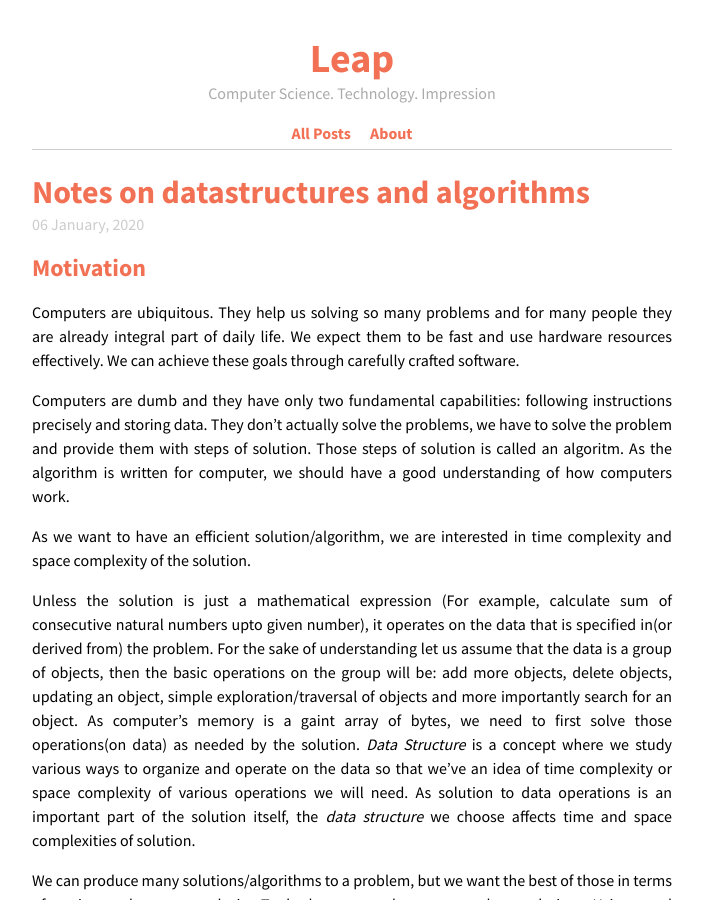
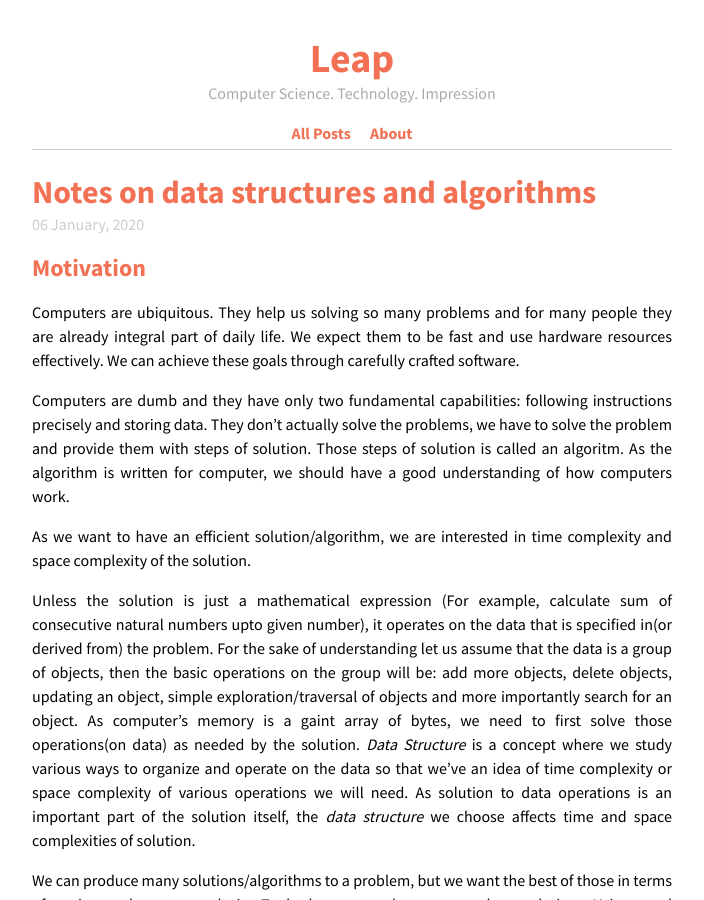
Before and after one commit to nsaikiran/impression, a Jekyll site: the page built from _posts/2020-01-06-notes-on-datastructures-and-algorithms.md, in a window 1280 px wide and 900 px high. Shown: the whole window, without its empty margins (288-992 px from the left). Built offline with Jekyll 4.4.1, drawn with Linux system fonts in a browser that asks for light colours; comment, search, counter and statistics services are not loaded.

Commit message:
Fix typo

```diff
--- a/_posts/2020-01-06-notes-on-datastructures-and-algorithms.md
+++ b/_posts/2020-01-06-notes-on-datastructures-and-algorithms.md
@@ -1,6 +1,6 @@
 ---
 layout: post
-title:  "Notes on datastructures and algorithms"
+title:  "Notes on data structures and algorithms"
 description: "My notes on fundamentals of data strucures and algorithms"
 categories: ["cs"]
 tags: ["data-structures", "algorithms", "data structure"]
```
